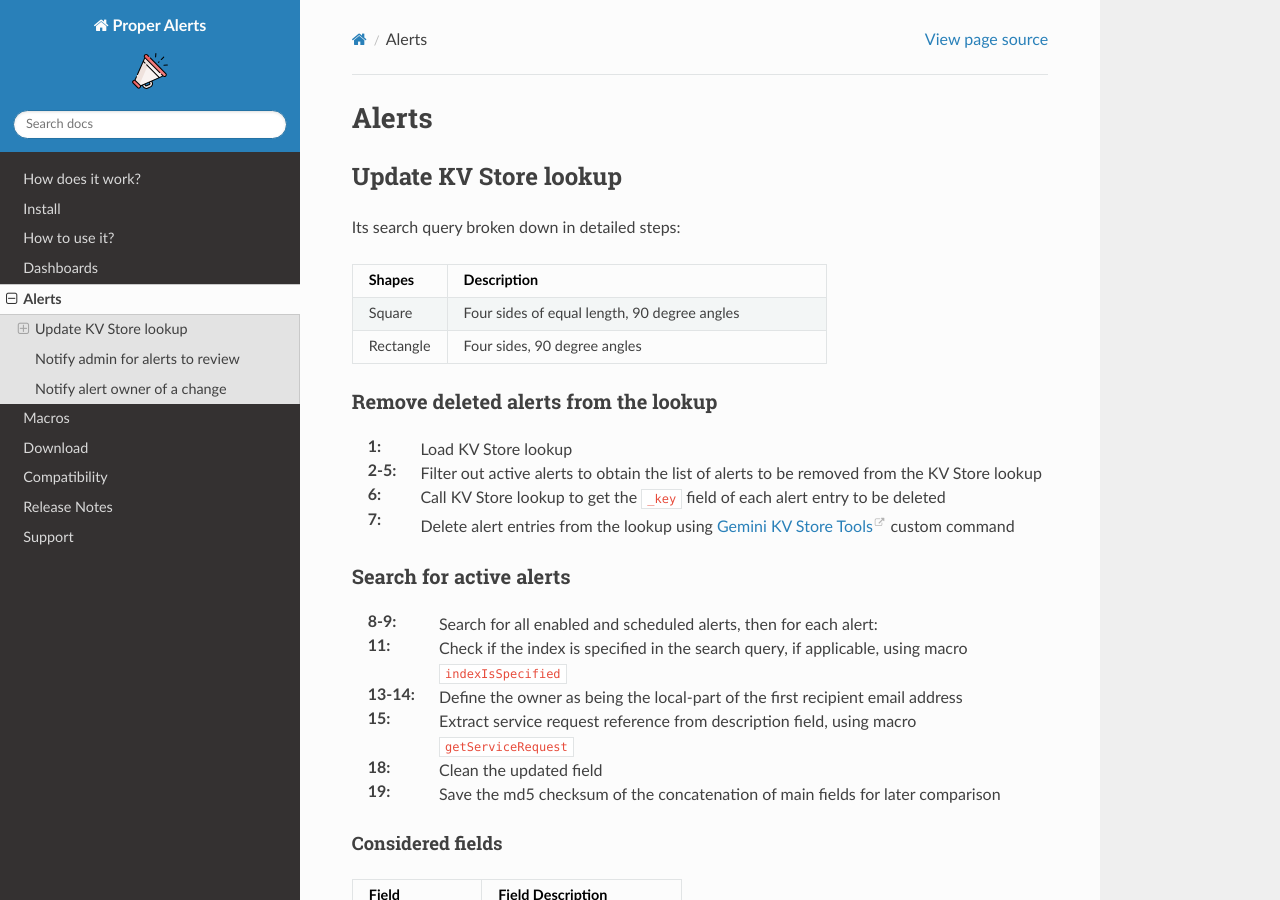
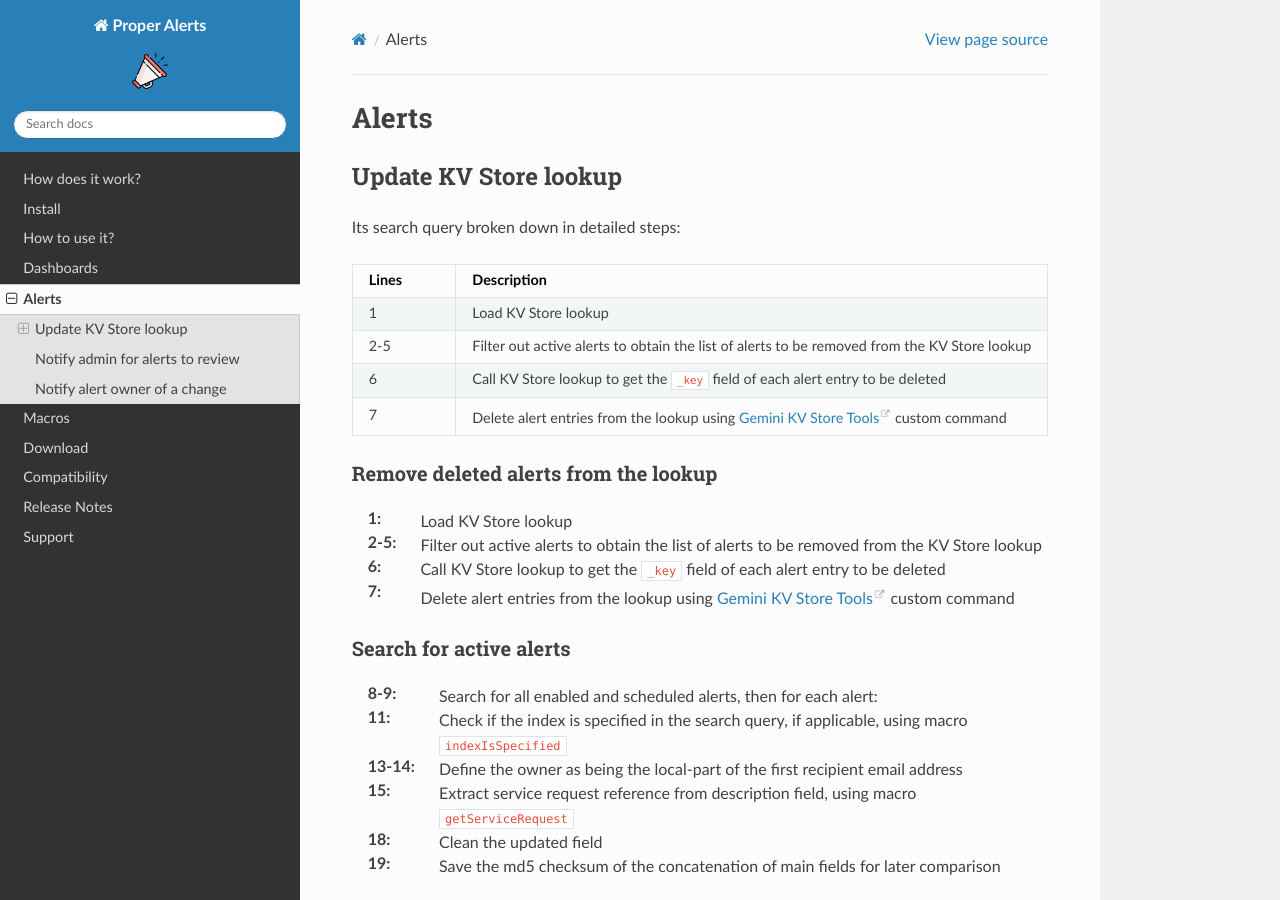
Before and after one commit to a-l-h/splunk-app-proper-alerts, a Sphinx documentation site: the page built from doc/alerts.rst, in a window 1280 px wide and 900 px high. Built offline with Sphinx 7.4.7 and the Read the Docs theme 2.0.0, drawn with Linux system fonts in a browser that asks for light colours; pages that are not in the unit, such as notebooks, are missing from menus.

Commit message:
Update alerts.rst

```diff
--- a/doc/alerts.rst
+++ b/doc/alerts.rst
@@ -10,12 +10,16 @@ Its search query broken down in detailed steps:
    :widths: 20 80
    :header-rows: 1
 
-   * - Shapes
+   * - Lines
      - Description
-   * - Square
-     - Four sides of equal length, 90 degree angles
-   * - Rectangle
-     - Four sides, 90 degree angles
+   * - 1
+     - Load KV Store lookup
+   * - 2-5
+     - Filter out active alerts to obtain the list of alerts to be removed from the KV Store lookup
+   * - 6
+     - Call KV Store lookup to get the ``_key`` field of each alert entry to be deleted
+   * - 7
+     - Delete alert entries from the lookup using `Gemini KV Store Tools <https://splunkbase.splunk.com/app/3536/#/details>`_ custom command
 
 Remove deleted alerts from the lookup
 -------------------------------------
```
